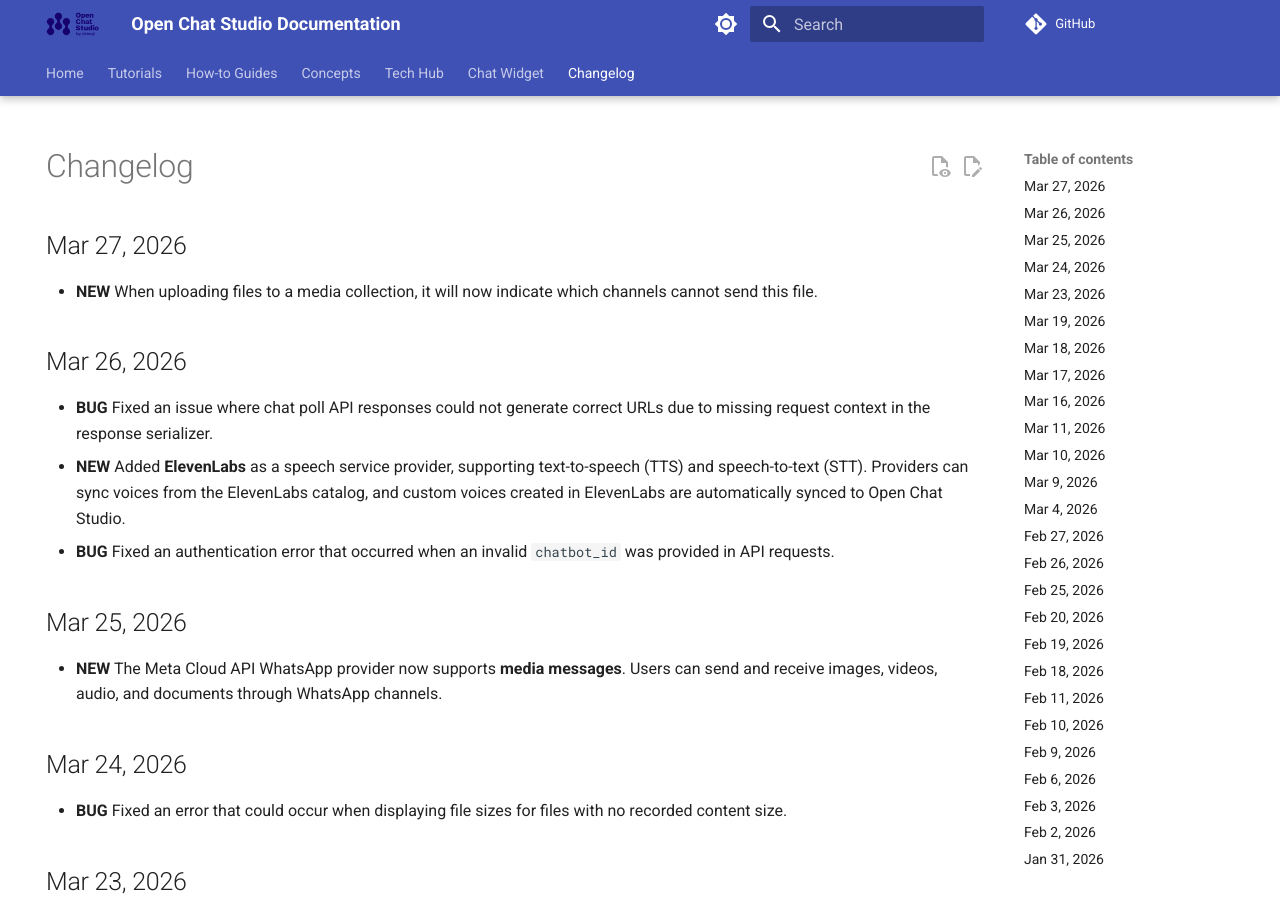
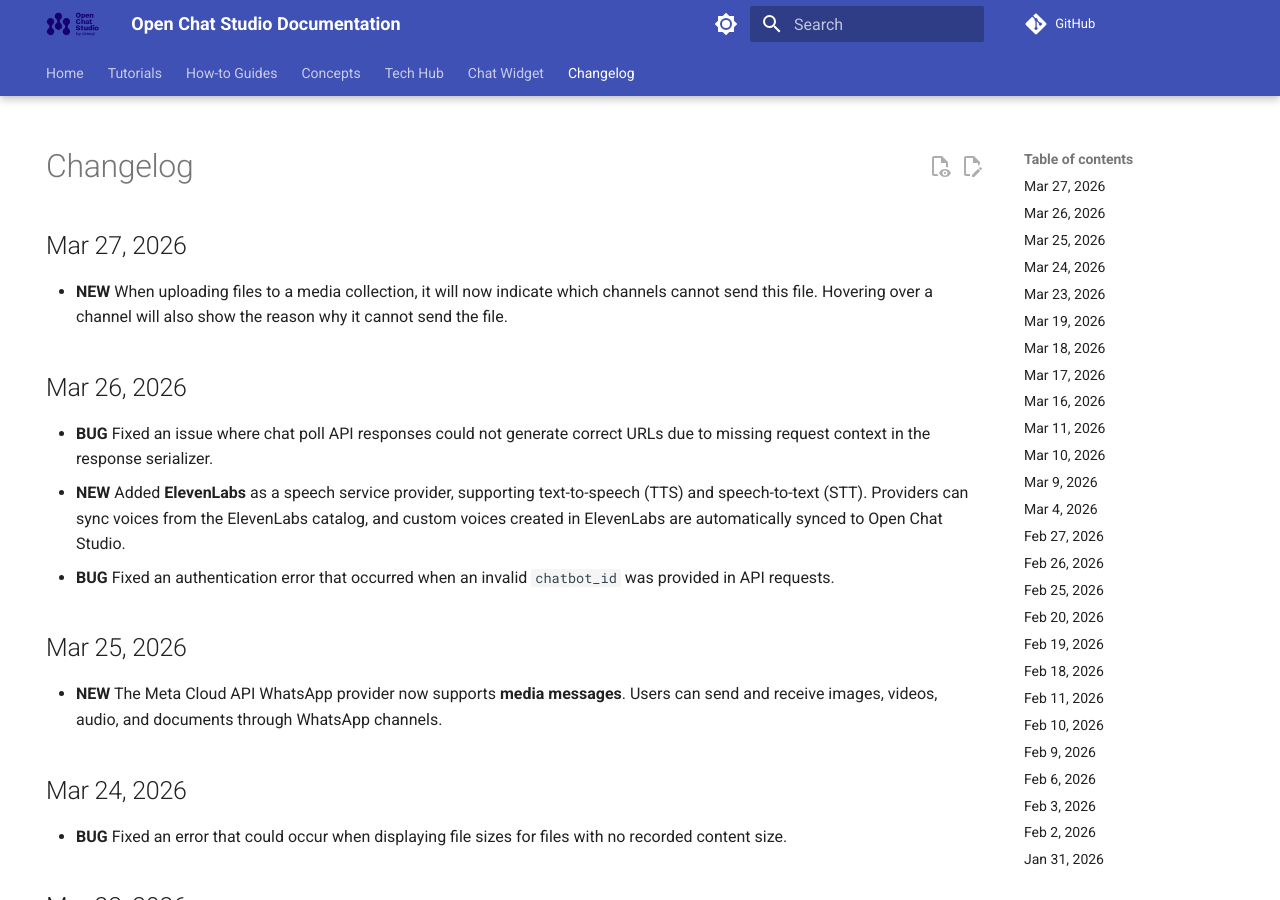
Before and after one commit to dimagi/open-chat-studio-docs, an MkDocs documentation site: the page built from docs/changelog.md, in a window 1280 px wide and 900 px high. Built offline with MkDocs 1.6.1 and Material for MkDocs 9.7.7, drawn with Linux system fonts in a browser that asks for light colours; a script that is not in the unit is left out; comment, search, counter and statistics services are not loaded.

Commit message:
Update changelog: add hover reason for file sendability
Co-authored-by: Chris Smit <SmittieC@users.noreply.github.com>

```diff
--- a/docs/changelog.md
+++ b/docs/changelog.md
@@ -5,7 +5,7 @@ hide:
 
 # Changelog
 ## Mar 27, 2026
-* **NEW** When uploading files to a media collection, it will now indicate which channels cannot send this file.
+* **NEW** When uploading files to a media collection, it will now indicate which channels cannot send this file. Hovering over a channel will also show the reason why it cannot send the file.
 
 ## Mar 26, 2026
 * **BUG** Fixed an issue where chat poll API responses could not generate correct URLs due to missing request context in the response serializer.
```
